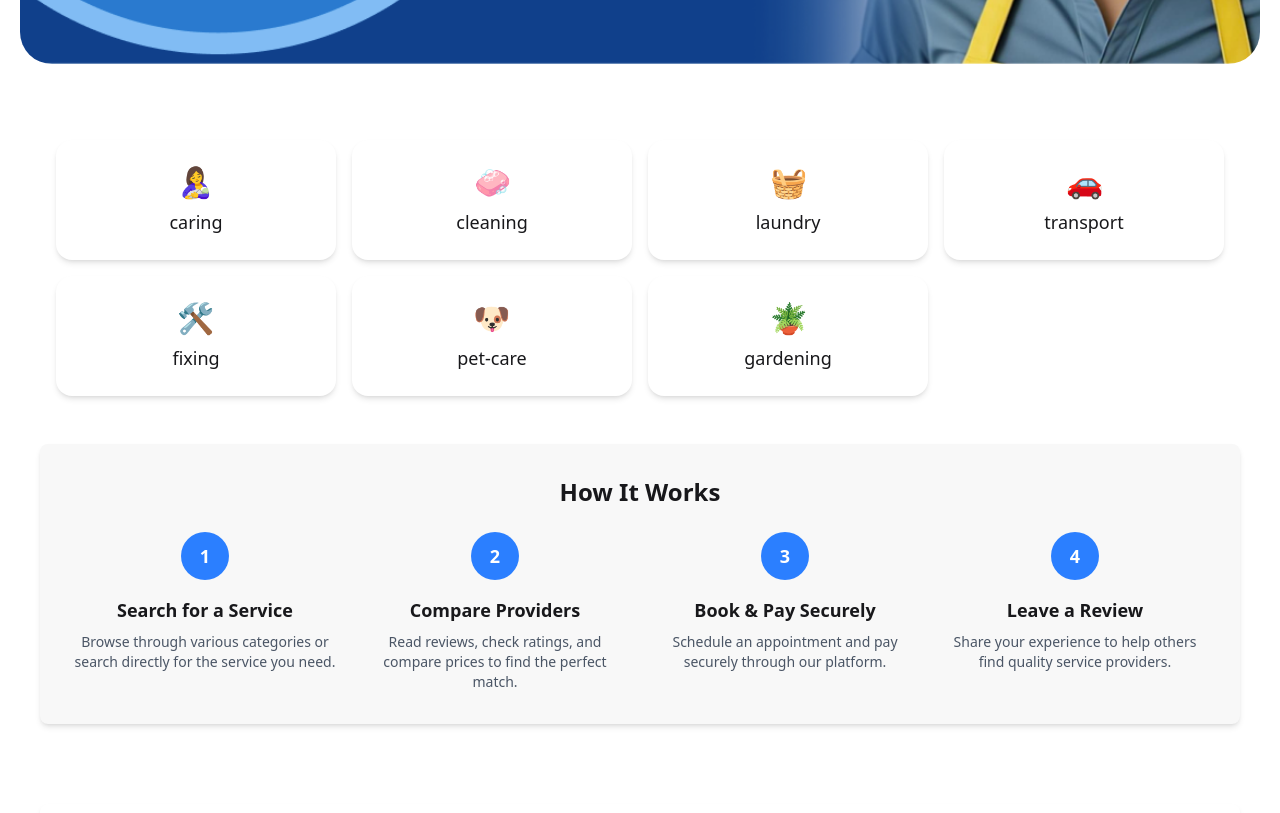
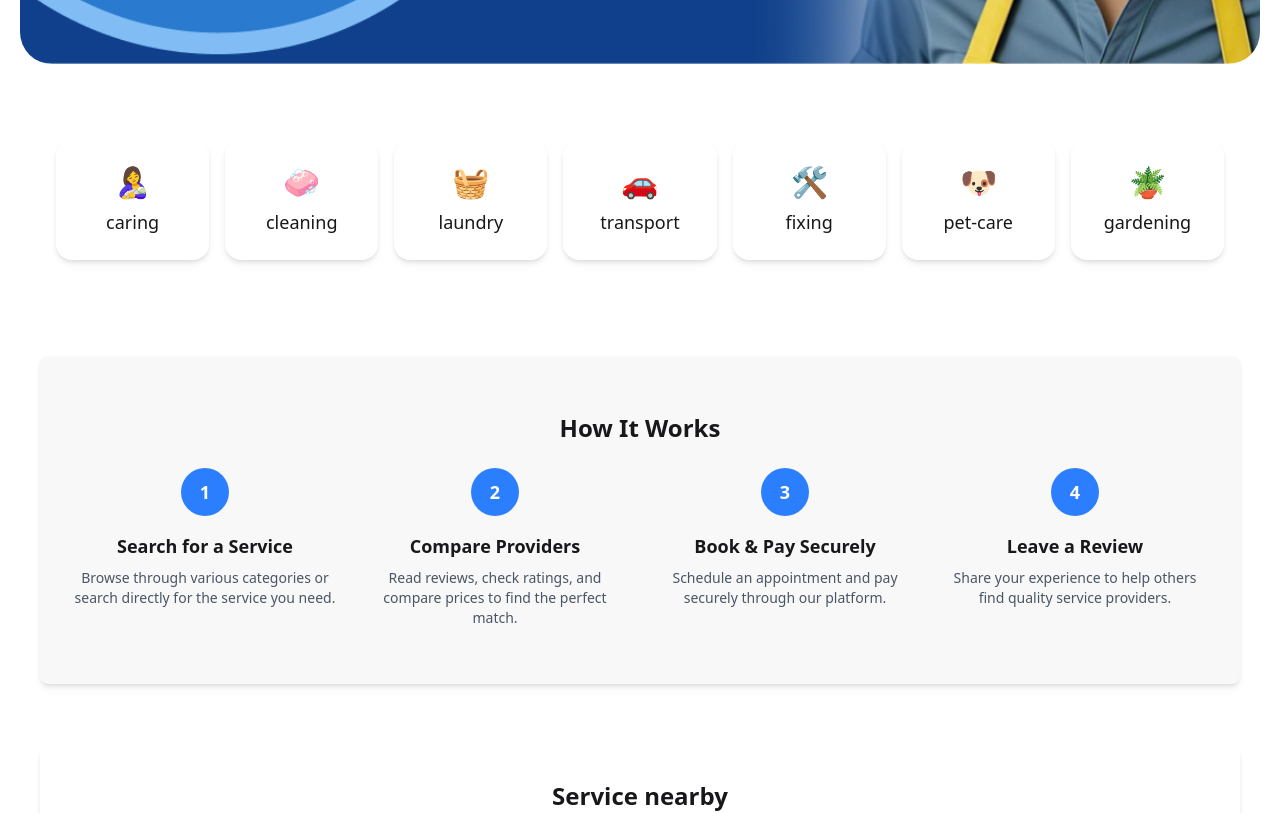
Before and after one commit to portrisiri/serviceFinn-web, a React (Vite) app: page / in a window 1280 px wide. Shown: the part 540-1353 px from the top of the page. Built offline with nearby package versions, Linux system fonts and the light colour scheme; no server answers.

Commit message:
from dev

```diff
--- a/src/components/common/Categories.jsx
+++ b/src/components/common/Categories.jsx
@@ -28,7 +28,7 @@ const ServiceCard = ({ name, emoji }) => {
 
 const Categories = () => {
   return (
-    <div className="grid grid-cols-2 md:grid-cols-4 gap-4 p-4 ">
+    <div className="grid grid-cols-2 md:grid-cols-7 gap-4 p-4 ">
       {services.map((service) => (
         <ServiceCard key={service.name} name={service.name} emoji={service.emoji} />
       ))}
--- a/src/components/common/HomeSections.jsx
+++ b/src/components/common/HomeSections.jsx
@@ -16,10 +16,10 @@ function HomeSections() {
       <section id='first' className="scroll-mt-20 p-5 max-w-full max-h-full object-cover">
         <Searchbar/>
       </section>
-      <section id='second' className='scroll-mt-20 p-10  h-80'>
+      <section id='second' className='scroll-mt-20 p-10  h-full'>
         <Categories/>
       </section>
-      <section id='third' className='scroll-mt-20 p-10 bg-white'>
+      <section id='third' className='scroll-mt-20 p-10 bg-white pb-6'>
         <Howitworks/>
       </section>
       <section id='forth' className='scroll-mt-20 p-10 h-full'>
--- a/src/components/common/Howitworks.jsx
+++ b/src/components/common/Howitworks.jsx
@@ -29,7 +29,7 @@ function Howitworks() {
   ];
 
   return (
-    <div className="bg-[#F8F8F8] p-8 rounded-lg shadow-md text-center">
+    <div className="bg-[#F8F8F8] p-8 py-14 rounded-lg shadow-md text-center">
       <h2 className="text-2xl font-bold mb-6">How It Works</h2>
       <div className="grid grid-cols-1 md:grid-cols-4 gap-6">
         {steps.map((step) => (
```
